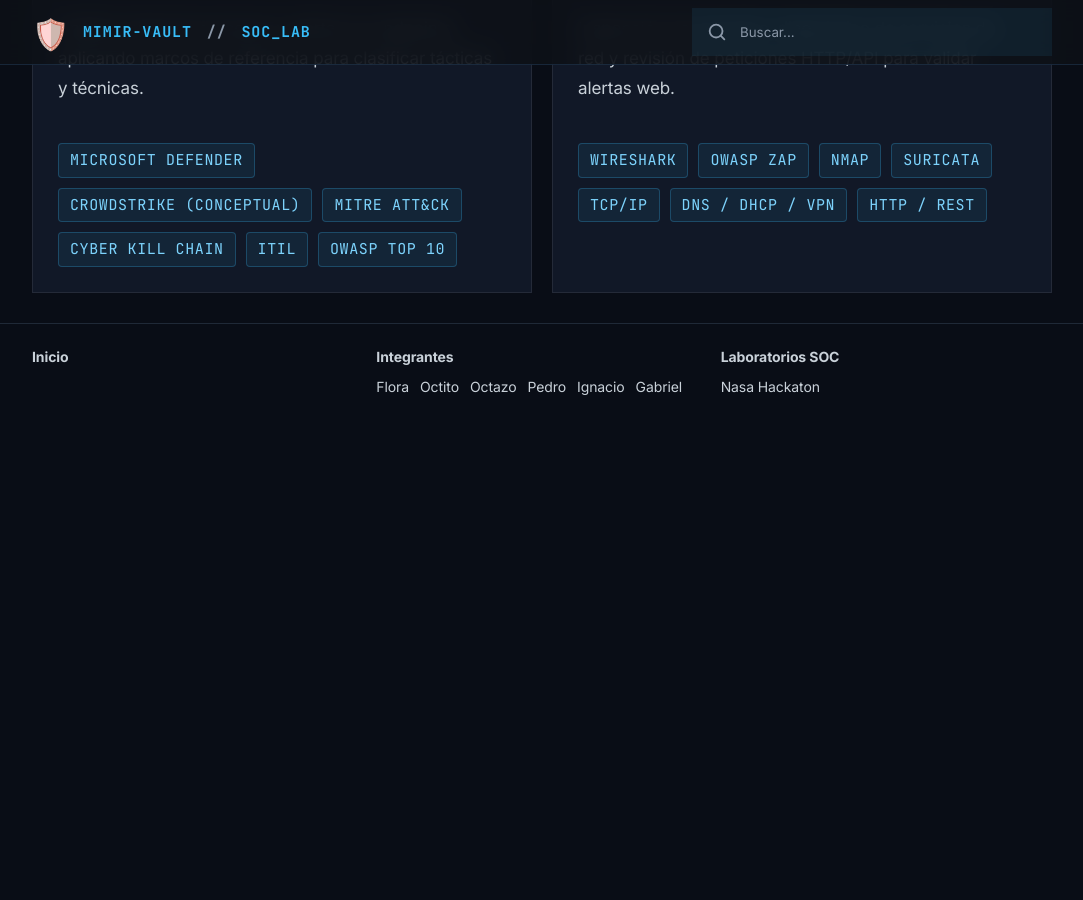
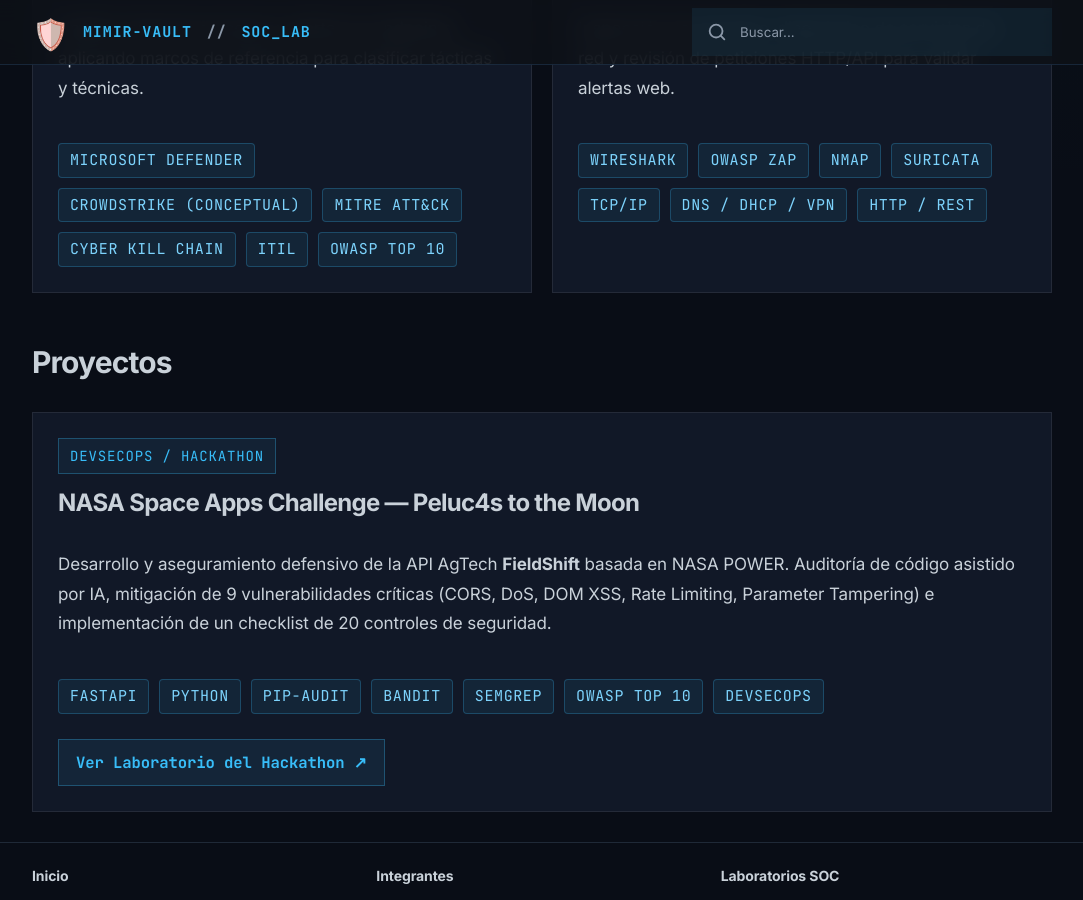
Before and after one commit to PELUC4S/Mimir-Vault, an MkDocs documentation site: the page built from docs/autores/flora.md, in a window 1280 px wide and 900 px high, scrolled down 1303 px. Shown: the whole window, without its empty margins (98-1181 px from the left). Built offline with MkDocs 1.6.1 and Material for MkDocs 9.7.7, drawn with Linux system fonts in a browser that asks for light colours; comment, search, counter and statistics services are not loaded; before the commit the page ends 1708 px from its top, so only the background shows below that.

Commit message:
feat(flora): agrega seccion de proyectos y enlace al lab de nasa hackaton

```diff
--- a/docs/autores/flora.md
+++ b/docs/autores/flora.md
@@ -81,3 +81,25 @@ Enfocada en el monitoreo de alertas, diagnóstico de incidencias en primer conta
   </article>
 
 </div>
+
+## Proyectos
+
+<div class="profile-grid">
+  <article class="profile-card" style="grid-column: 1 / -1;">
+    <span class="badge">DEVSECOPS / HACKATHON</span>
+    <h3>NASA Space Apps Challenge — Peluc4s to the Moon</h3>
+    <p>Desarrollo y aseguramiento defensivo de la API AgTech <strong>FieldShift</strong> basada en NASA POWER. Auditoría de código asistido por IA, mitigación de 9 vulnerabilidades críticas (CORS, DoS, DOM XSS, Rate Limiting, Parameter Tampering) e implementación de un checklist de 20 controles de seguridad.</p>
+    <div class="tech-pills" style="margin-bottom: 1.25rem;">
+      <span class="tech-pill">FASTAPI</span>
+      <span class="tech-pill">PYTHON</span>
+      <span class="tech-pill">PIP-AUDIT</span>
+      <span class="tech-pill">BANDIT</span>
+      <span class="tech-pill">SEMGREP</span>
+      <span class="tech-pill">OWASP TOP 10</span>
+      <span class="tech-pill">DEVSECOPS</span>
+    </div>
+    <a href="../labs/nasa-hackaton.md" style="display: inline-flex; align-items: center; gap: 0.5rem; margin-top: auto; padding: 0.45rem 0.85rem; color: #38bdf8; background: rgba(56, 189, 248, 0.08); border: 1px solid rgba(56, 189, 248, 0.3); border-radius: 4px; font-family: 'JetBrains Mono', monospace; font-size: 0.78rem; text-decoration: none; width: fit-content;">
+      <span>Ver Laboratorio del Hackathon ↗</span>
+    </a>
+  </article>
+</div>
```
